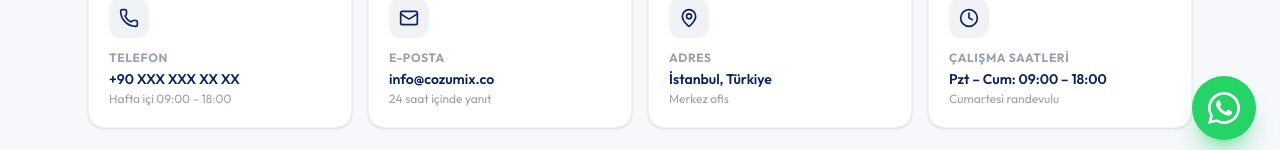
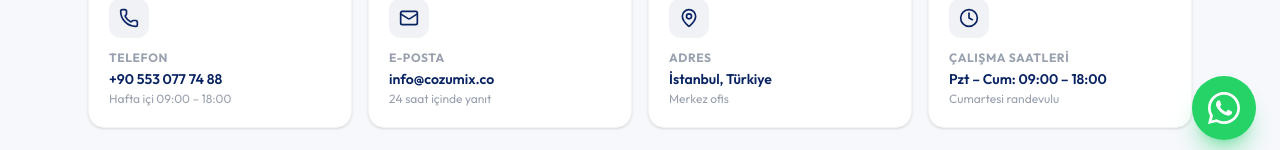
Before and after one commit to sualt/akt-kurumsal, a Next.js app: page /iletisim in a window 1280 px wide. Shown: the part 636-786 px from the top of the page. Built offline with nearby package versions, Linux system fonts and the light colour scheme.

Commit message:
güncelleme yapıldı

```diff
--- a/app/iletisim/page.tsx
+++ b/app/iletisim/page.tsx
@@ -11,9 +11,9 @@ const contactInfo = [
   {
     icon: Phone,
     title: "Telefon",
-    value: "+90 XXX XXX XX XX",
+    value: "+90 553 077 74 88",
     sub: "Hafta içi 09:00 – 18:00",
-    href: "tel:+90XXXXXXXXXX",
+    href: "tel:+905530777488",
   },
   {
     icon: Mail,
```
